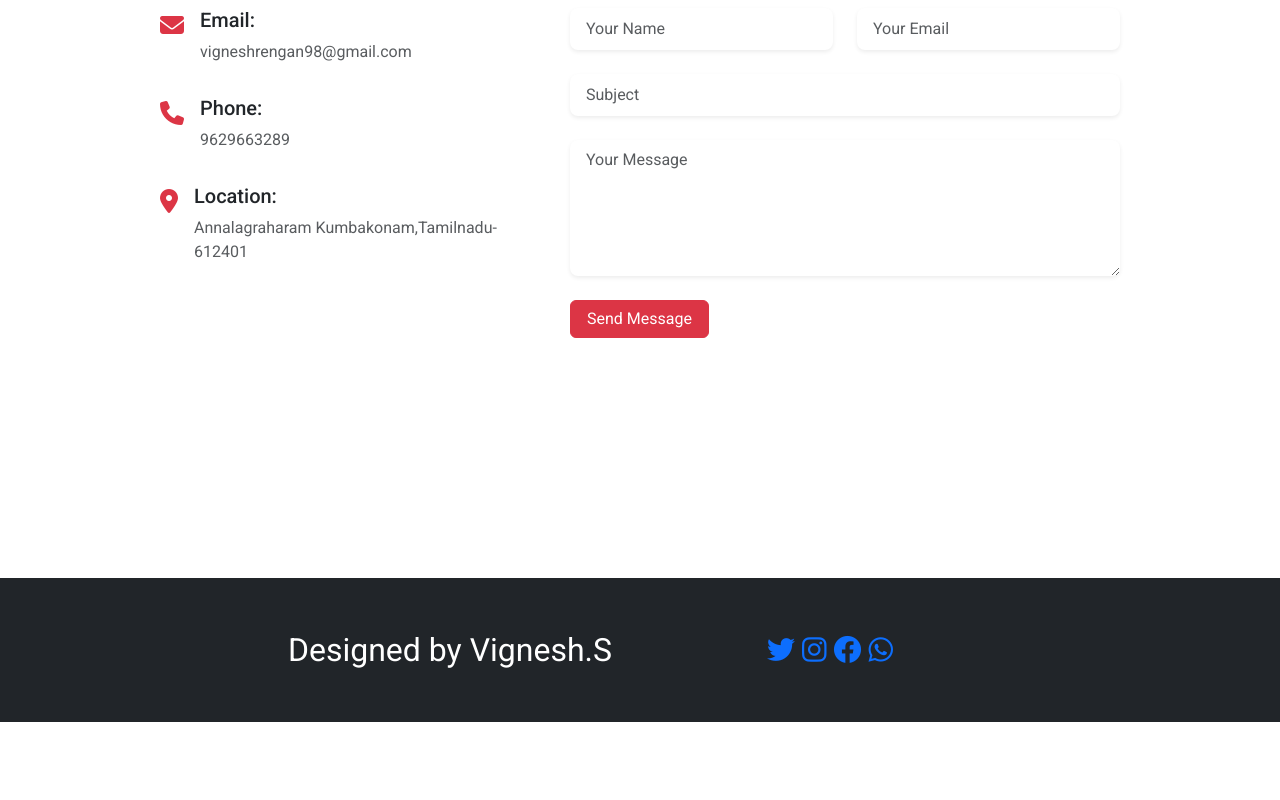
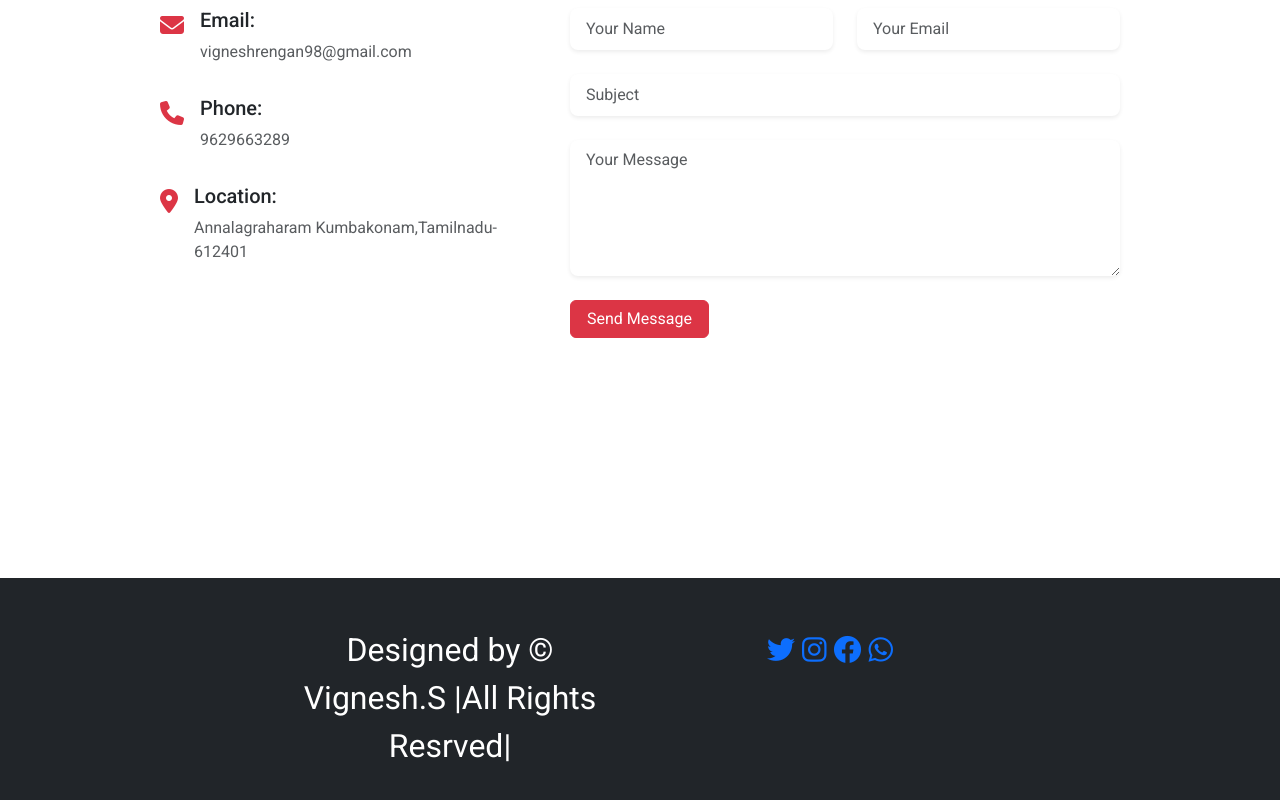
Before and after one commit to Vi2345/my-portfolio-resume-website, a plain HTML site: page index.html in a window 1280 px wide. Shown: the part 5438-6238 px from the top of the page. Before the commit the page ends 6160 px from the top, so only its background shows below. Drawn offline with nearby package versions, Linux system fonts and the light colour scheme.

Commit message:
Add files via upload

```diff
--- a/index.html
+++ b/index.html
@@ -83,7 +83,7 @@
     </section>
     <!--Mission section ends-->
      <!--Vision section starts-->
-    <Section class="Vision align py-5 mt-md-5 bg-success">
+    <Section class="Vision align  py-5 mt-md-5 bg-success">
         <div class="container">
             <div class="row justify-content-center">
                 <div class="col-md-10 text-center">
@@ -154,7 +154,7 @@
             </div>
             </div>
            <div class="col-lg-6  mb-3" data-aos="flip-left">
-            <div class="card bg-dark text-center  p-3 rounded-4 mb-3">
+            <div class="card bg-dark text-center p-3 rounded-4 mb-3">
               <img src="img/Bootstrap landing page .png" alt="Bootstrap-landing-page-design" class="rounded-4 mt-2">
               <div class="card-body">
                 <h4 class="card-title mb-2 text-white">Bootstrap landing page</h4>
@@ -165,7 +165,7 @@
             </div>
             </div>
              <div class= "col-lg-6 mb-3" data-aos="flip-right">
-              <div class="card bg-dark text-center p-3  rounded-4 mb-3" >
+              <div class="card bg-dark text-center p-3 rounded-4 mb-3" >
                 <img src="img/Bootstrap Responsive Website.png" alt="Bootstrap-responsive-website" class=" rounded-4 mt-2">
                 <div class="card-body">
                   <h4 class="card-title mb-2 text-white">A Technoweb Website</h4>
@@ -176,7 +176,7 @@
               </div>
               </div>
               <div class= "col-lg-6 mb-3" data-aos="flip-up">
-                <div class="card bg-dark text-center p-3  rounded-4 mb-3" >
+                <div class="card bg-dark text-center p-3 rounded-4 mb-3" >
                   <img src="img/Web design page.png" alt="Web design page" class=" rounded-4 mt-2">
                   <div class="card-body">
                     <h4 class="card-title mb-2 text-white">Bootstrap web design Page</h4>
@@ -379,7 +379,7 @@
       <div class="container text-center">
         <div class="row justify-content-center">
             <div class="col-lg-4 ">
-                <p class="mb-0 text-white fs-2">Designed by Vignesh.S</p>
+                <p class="mb-0 text-white fs-2">Designed by &copy; Vignesh.S |All Rights Resrved|</p>
             </div>
             <div class="col-lg-4">
              <div class="social-links fs-3 px-5 mt-1">
```
